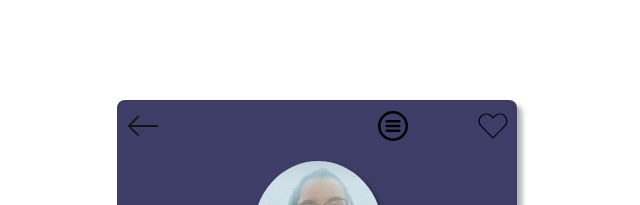
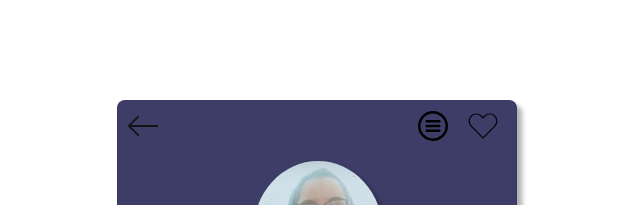
Before and after one commit to valeponchi/boolean-uk-html-card-animations, a plain HTML site: page index.html in a window 1280 px wide. Shown: the top 205 px of the page, without its empty margins (323-963 px from the left). Drawn offline with Linux system fonts and the light colour scheme.

Commit message:
boolean-uk-html-card-animations icons top left were moved bc I changed a class name... put it back in place.

```diff
--- a/index.html
+++ b/index.html
@@ -6,7 +6,6 @@
     <meta http-equiv="X-UA-Compatible" content="ie=edge" />
     <title>Hovering card</title>
     <link rel="stylesheet" href="style.css">
-
   </head>
 
   <body>
@@ -17,8 +16,8 @@
           <img class="arrow img" src="pics/arrow.svg" alt="">
         </a>
         <div class="left-icons">
-          <a href="#"><img class="img" src="pics/nav-bars.svg" alt=""></a>
-          <a href="#"><img class="img" src="pics/heart.svg" alt=""></a>
+          <a href="#"><img class="bars img" src="pics/nav-bars.svg" alt=""></a>
+          <a href="#"><img class="heart img" src="pics/heart.svg" alt=""></a>
         </div>
       </nav>
 
--- a/style.css
+++ b/style.css
@@ -65,9 +65,6 @@ body {
 width: 30px;
 margin: 10px 10px;
 /* border: 1px solid black; */
-}
-
-.nav-bar img:hover {
 }
 
 .left-icons .bars {
```
